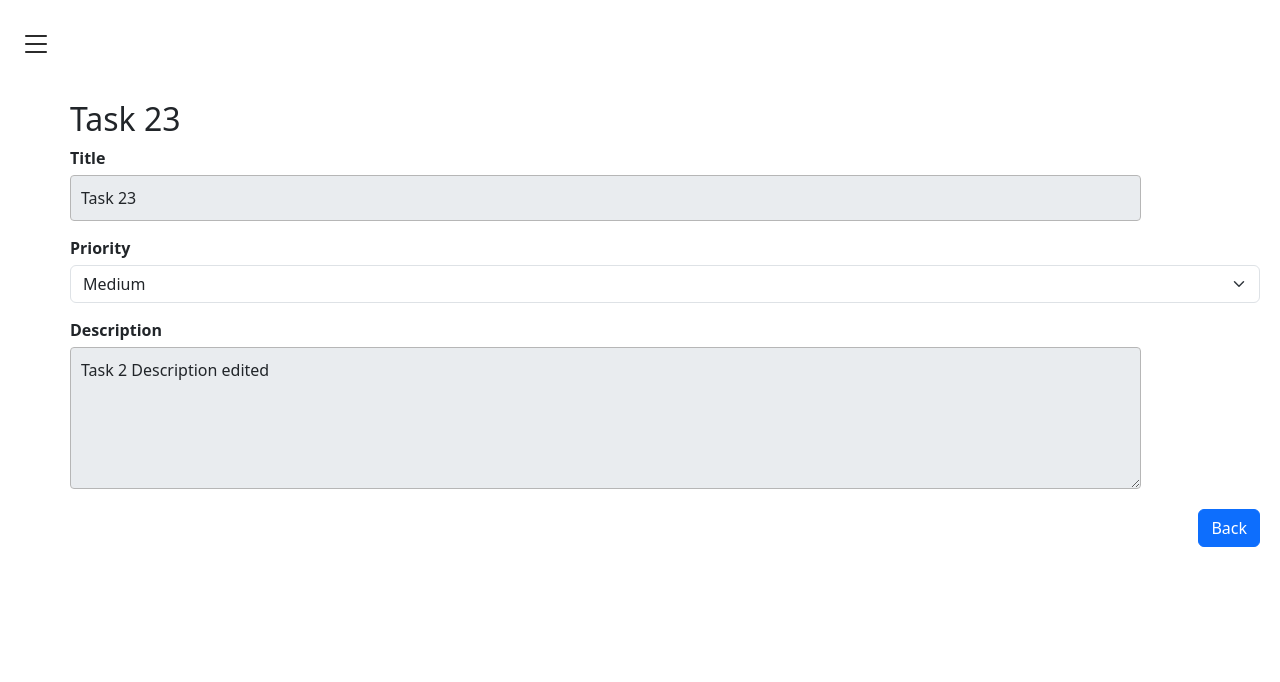
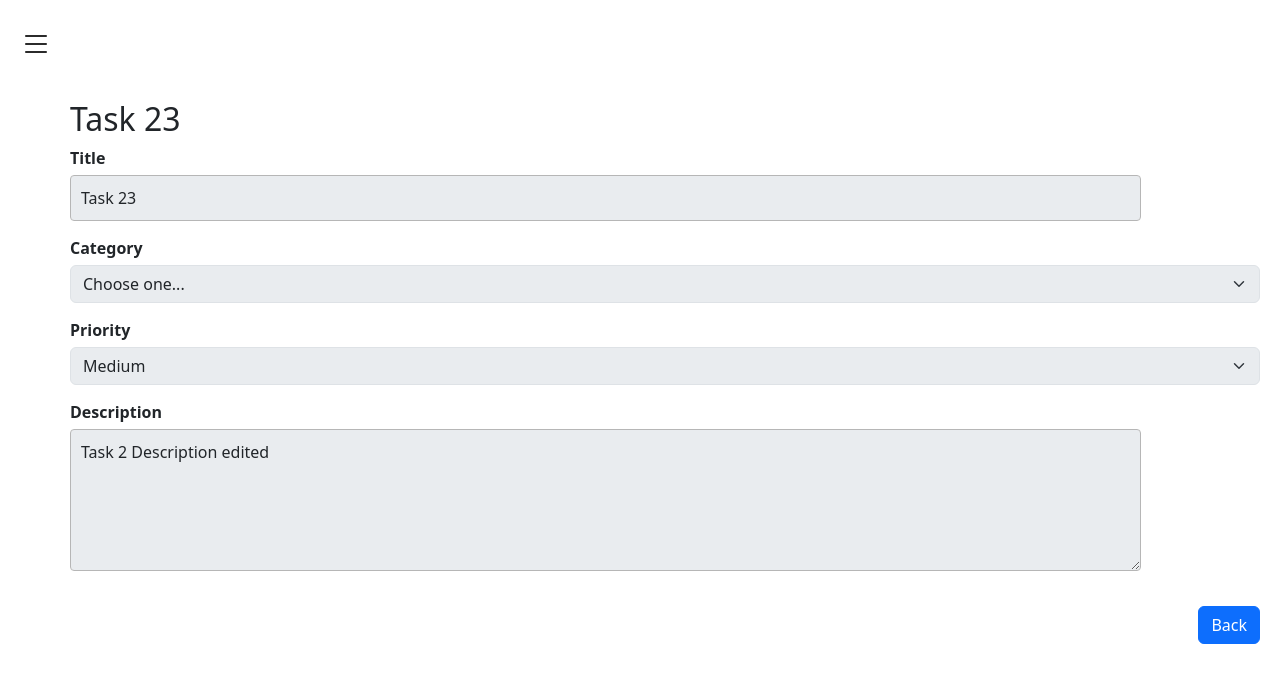
Before and after one commit to PASRoxo/TaskManager, a React (Create React App) app: page /tasks/1 in a window 1280 px wide. Shown: the top 682 px of the page. Built offline with nearby package versions, Linux system fonts and the light colour scheme; data requests are answered from the project's data file.

Commit message:
Simplified form fields and added missing types fields; Changed url checker to useMatch

```diff
--- a/server/db.json
+++ b/server/db.json
@@ -14,6 +14,7 @@
       "display": "Simple Task",
       "fields": [
         "title",
+        "category",
         "description",
         "priority"
       ],
@@ -28,9 +29,10 @@
       "display": "Project",
       "fields": [
         "title",
+        "category",
         "description",
-        "start_date",
-        "end_date"
+        "startDate",
+        "endDate"
       ],
       "required": [
         "title",
@@ -42,14 +44,17 @@
       "display": "Meeting",
       "fields": [
         "title",
+        "category",
         "description",
-        "date_time",
+        "date",
+        "time",
         "duration"
       ],
       "required": [
         "title",
         "description",
-        "date_time"
+        "date",
+        "time"
       ]
     },
     {
@@ -57,6 +62,7 @@
       "display": "Follow Up Task",
       "fields": [
         "title",
+        "category",
         "description",
         "meeting"
       ],
--- a/src/Components/Categories/CategoryForm.tsx
+++ b/src/Components/Categories/CategoryForm.tsx
@@ -1,4 +1,4 @@
-import { useLocation, useParams, useNavigate } from "react-router-dom";
+import { useParams, useNavigate, useMatch } from "react-router-dom";
 import { useDispatch, useSelector } from "react-redux";
 import { RootState } from "../../store";
 import { useEffect, useState } from "react";
@@ -6,17 +6,20 @@ import { addCategory, Category, editCategory } from "../../Features/categoriesSl
 import { SketchPicker } from 'react-color'
 import { createData, updateData } from "../apiRequests";
 import { v4 as uuidv4 } from 'uuid';
+import { TextAreaField, TextInputField } from "../FormFields";
 
 function CategoriesForm() {
     const { id } = useParams();
-    const location = useLocation();
     const dispatch = useDispatch();
     const navigate = useNavigate();
+
     const categories: Category[] = useSelector((state: RootState) => state.categoriesSlice.categories);
 
     const category = id ? categories.find(category => category.id === id) : null;
 
-    const isDisabled = !(location.pathname === '/newCategory' || location.pathname.startsWith('/editCategory'));
+    const isNewCategoryView = useMatch('/newCategory')
+    const isEditCategoryView = useMatch('/editCategory/:id')
+    const isDisabled = !(isNewCategoryView || isEditCategoryView);
 
     const [name, setName] = useState('');
     const [colorCode, setColorCode] = useState('#f0f0f0');
@@ -45,9 +48,9 @@ function CategoriesForm() {
 
         if (formInputs.name.trim() === "" || formInputs.colorCode.trim() === "" || formInputs.description.trim() === "") {
             alert("All fields must be filled")
-        } else if (location.pathname === '/newCategory' || location.pathname.startsWith('/editCategory')) {
+        } else if (isNewCategoryView || isEditCategoryView) {
             try {
-                if (location.pathname === '/newCategory') {
+                if (isNewCategoryView) {
                     const newCategory = {
                         id: uuidv4(),
                         name: name,
@@ -85,22 +88,18 @@ function CategoriesForm() {
     return (
         <div className='TaskForm'>
             <h2>
-                {location.pathname === '/newCategory' ? 'New Category' : id ? category?.name : 'Invalid Route'}
+                {isNewCategoryView ? 'New Category' : id ? category?.name : 'Invalid Route'}
             </h2>
 
             <form onSubmit={handleSubmit}>
-
-                <div className='form-group'>
-                    <label className="form-label">Name</label>
-                    <input
+                <TextInputField
+                    label="Name"
                     name="nameInput"
                     value={name}
-                        onChange={e => setName(e.target.value)}
-                        className="form-control"
-                        type="text"
-                        disabled={isDisabled}
+                    onChange={input => setName(input)}
+                    isDisabled={isDisabled}
+                    isRequired={true}
                 />
-                </div>
 
                 <div className='form-group'>
                     <label className="form-label">Color Code</label>
@@ -110,22 +109,19 @@ function CategoriesForm() {
                     />
                 </div>
 
-                <div className='form-group'>
-                    <label className="form-label">Description</label>
-                    <textarea
+                <TextAreaField
+                    label="Description"
                     name="descriptionInput"
                     value={description}
-                        onChange={e => setDescription(e.target.value)}
+                    onChange={input => setDescription(input)}
                     rows={5}
-                        className="form-control"
-                        disabled={isDisabled}
+                    isDisabled={isDisabled}
+                    isRequired={true}
                 />
-                </div>
-
 
                 <div className="submit-bttn ">
                     <button type="submit" className="btn btn-primary">
-                        {location.pathname === '/newCategory' ? 'Create' : location.pathname.startsWith('/editCategory') ? 'Update' : 'Back'}
+                        {isNewCategoryView ? 'Create' : isEditCategoryView ? 'Update' : 'Back'}
                     </button>
                 </div>
 
--- /dev/null
+++ b/src/Components/FormFields.tsx
@@ -0,0 +1,92 @@
+interface BaseFieldProps {
+    label: string;
+    name: string;
+    value: string;
+    onChange: (value: string) => void;
+    isDisabled: boolean;
+    isRequired: boolean;
+}
+
+interface TextInputFieldProps extends BaseFieldProps { }
+
+interface TextAreaFieldProps extends BaseFieldProps {
+    rows: number;
+}
+
+interface SelectFieldProps extends BaseFieldProps {
+    options: { value: string; label: string }[];
+}
+
+interface DateInputFieldProps extends BaseFieldProps {
+    minDate?: string;
+}
+
+export const TextInputField = ({ label, name, value, onChange, isDisabled, isRequired }: TextInputFieldProps) => (
+    <div className="form-group">
+        <label className="form-label">{label}</label>
+        <input
+            name={name}
+            value={value}
+            onChange={e => onChange(e.target.value)}
+            className="form-control"
+            type="text"
+            disabled={isDisabled}
+            required={isRequired}
+        />
+    </div>
+);
+
+export const TextAreaField = ({ label, name, value, onChange, rows, isDisabled, isRequired }: TextAreaFieldProps) => (
+    <div className='form-group'>
+        <label className="form-label">{label}</label>
+        <textarea
+            name={name}
+            value={value}
+            onChange={e => onChange(e.target.value)}
+            rows={rows}
+            className="form-control"
+            disabled={isDisabled}
+            required={isRequired}
+        />
+    </div>
+);
+
+
+export const SelectField = ({ label, name, value, onChange, options, isDisabled, isRequired }: SelectFieldProps) => (
+    <div className="form-group">
+        <label className="form-label">{label}</label>
+        <select
+            name={name}
+            value={value}
+            onChange={(e) => onChange(e.target.value)}
+            className="form-select"
+            disabled={isDisabled}
+            required={isRequired}
+        >
+            <option value="" disabled>
+                Choose one...
+            </option>
+            {options.map((option) => (
+                <option key={option.value} value={option.value}>
+                    {option.label}
+                </option>
+            ))}
+        </select>
+    </div>
+);
+
+export const DateInputField = ({ label, name, value, onChange, isDisabled, isRequired, minDate }: DateInputFieldProps) => (
+    <div className='form-group'>
+        <label className="form-label">{label}</label>
+        <input
+            name={name}
+            value={value}
+            onChange={(event) => onChange(event.target.value)}
+            className="form-control"
+            type="date"
+            disabled={isDisabled}
+            required={isRequired}
+            min={minDate}
+        />
+    </div>
+);
--- a/src/Components/Tasks/TaskForm.tsx
+++ b/src/Components/Tasks/TaskForm.tsx
@@ -1,23 +1,28 @@
-import { useLocation, useParams, useNavigate } from "react-router-dom";
+import { useParams, useNavigate, useMatch } from "react-router-dom";
 import { addTask, editTask, Task, TaskType } from "../../Features/tasksSlice";
 import { useDispatch, useSelector } from "react-redux";
 import { RootState } from "../../store";
 import { useEffect, useState } from "react";
-import TaskTypeModal from "./TaskTypeModal";
 import { createData, updateData } from "../apiRequests";
 import { v4 as uuidv4 } from 'uuid';
+import { DateInputField, SelectField, TextAreaField, TextInputField } from "../FormFields";
+import { Category } from "../../Features/categoriesSlice";
+import { formatDateYYYYMMDD } from "../../functions";
 
 function TasksForm() {
     const { id } = useParams();
-    const location = useLocation();
     const dispatch = useDispatch();
     const navigate = useNavigate();
+
     const tasks: Task[] = useSelector((state: RootState) => state.tasksSlice.tasks);
     const taskTypes: TaskType[] = useSelector((state: RootState) => state.tasksSlice.taskTypes);
+    const categories: Category[] = useSelector((state: RootState) => state.categoriesSlice.categories);
 
     const task = id ? tasks.find(task => task.id === id) : null;
 
-    const isDisabled = !(location.pathname === '/newTask' || location.pathname.startsWith('/editTask'));
+    const isNewTaskView = useMatch('/newTask')
+    const isEditTaskView = useMatch('/editTask/:id')
+    const isDisabled = !(isNewTaskView || isEditTaskView);
 
     const [taskType, setTaskType] = useState('')
 
@@ -25,6 +30,8 @@ function TasksForm() {
     const [category, setCategory] = useState('');
     const [priority, setPriority] = useState('');
     const [description, setDescription] = useState('');
+    const [startDateInput, setStartDateInput] = useState('');
+    const [endDateInput, setEndDateInput] = useState('');
 
     const selectedType = taskTypes.find(type => type.id === task?.type || type.id === taskType) as TaskType
 
@@ -34,20 +41,26 @@ function TasksForm() {
             setCategory(task.category || '');
             setPriority(task.priority || '');
             setDescription(task.description || '');
+            setStartDateInput(task.startDate || '');
+            setEndDateInput(task.endDate || '');
         } else {
             setTitle('');
             setPriority('');
             setDescription('');
+            setStartDateInput('');
+            setEndDateInput('');
         }
     }, [task]);
 
     const handleSubmit = async (event: React.FormEvent) => {
         event.preventDefault();
 
-        const formInputs: { [key: string]: string } = { //defaulted to the basic fields for now
+        const formInputs: { [key: string]: string } = {
             title: title,
             priority: priority,
             description: description,
+            startDate: startDateInput,
+            endDate: endDateInput
         };
 
         const { required: requiredFields } = selectedType;
@@ -58,9 +71,9 @@ function TasksForm() {
 
         if (missingFields.length > 0) {
             alert("All fields must be filled")
-        } else if (location.pathname === '/newTask' || location.pathname.startsWith('/editTask')) {
+        } else if (isNewTaskView || isEditTaskView) {
             try {
-                if (location.pathname === '/newTask') {
+                if (isNewTaskView) {
                     const newTask = {
                         id: uuidv4(),
                         category: category,
@@ -68,6 +81,8 @@ function TasksForm() {
                         type: selectedType?.id as string,
                         priority: priority,
                         description: description,
+                        startDate: startDateInput,
+                        endDate: endDateInput
                     };
 
                     await createData('tasks', newTask);
@@ -96,91 +111,122 @@ function TasksForm() {
         }
     };
 
+    const isFieldRequired = (field: string) => {
+        return selectedType.required.includes(field)
+    }
+
     return (
         <div className='TaskForm'>
             <h2>
-                {location.pathname === '/newTask' ? 'New Task' : id ? task?.title : 'Invalid Route'}
+                {isNewTaskView ? 'New Task' : id ? task?.title : 'Invalid Route'}
             </h2>
 
-            {(location.pathname === '/newTask') && (
-                <TaskTypeModal
-                    taskType={taskType}
-                    setTaskType={setTaskType}
-                    taskTypes={taskTypes}
+            {isNewTaskView && (
+                <SelectField
+                    label="Task Type"
+                    name="taskTypeSelect"
+                    value={taskType}
+                    onChange={selectedOption => setTaskType(selectedOption)}
+                    options={taskTypes.map((type: any) => ({
+                        value: type.id,
+                        label: type.display,
+                    }))}
+                    isDisabled={false}
+                    isRequired={true}
                 />
             )}
 
             <form onSubmit={handleSubmit}>
-
                 {selectedType?.fields.includes("title") && (
-                    <div className='form-group'>
-                        <label className="form-label">Title</label>
-                        <input
+                    <TextInputField
+                        label="Title"
                         name="titleInput"
                         value={title}
-                            onChange={e => setTitle(e.target.value)}
-                            className="form-control"
-                            type="text"
-                            disabled={isDisabled}
+                        onChange={input => setTitle(input)}
+                        isDisabled={isDisabled}
+                        isRequired={isFieldRequired("title")}
                     />
-                    </div>
                 )}
 
                 {selectedType?.fields.includes("category") && (
-                    <div className='form-group'>
-                        <label className="form-label">Category</label>
-                        <select
+                    <SelectField
+                        label="Category"
                         name="categorySelect"
                         value={category}
-                            onChange={(e => setCategory(e.target.value))}
-                            className="form-select"
-                            required>
-                            <option value="" disabled>choose one...</option>
-
-                        </select>
-                    </div>
+                        onChange={selectedOption => setCategory(selectedOption)}
+                        options={categories.map((cat: any) => ({
+                            value: cat.id,
+                            label: cat.name,
+                        }))}
+                        isDisabled={isDisabled}
+                        isRequired={isFieldRequired("category")}
+                    />
                 )}
 
                 {selectedType?.fields.includes("priority") && (
-                    <div className='form-group'>
-                        <label className="form-label">Priority</label>
-                        <select
+                    <SelectField
+                        label="Priority"
                         name="prioritySelect"
                         value={priority}
-                            onChange={(e => setPriority(e.target.value))}
-                            className="form-select"
-                            required>
-                            <option value="" disabled>choose one...</option>
-                            <option value={"high"}>High</option>
-                            <option value={"medium"}>Medium</option>
-                            <option value={"low"}>Low</option>
-                        </select>
-                    </div>
+                        onChange={selectedOption => setPriority(selectedOption)}
+                        options={[
+                            { value: "high", label: "High" },
+                            { value: "medium", label: "Medium" },
+                            { value: "low", label: "Low" },
+                        ]}
+                        isDisabled={isDisabled}
+                        isRequired={isFieldRequired("priority")}
+                    />
                 )}
 
                 {selectedType?.fields.includes("description") && (
-                    <div className='form-group'>
-                        <label className="form-label">Description</label>
-                        <textarea
+                    <TextAreaField
+                        label="Description"
                         name="descriptionInput"
                         value={description}
-                            onChange={e => setDescription(e.target.value)}
+                        onChange={input => setDescription(input)}
                         rows={5}
-                            className="form-control"
-                            disabled={isDisabled}
+                        isDisabled={isDisabled}
+                        isRequired={isFieldRequired("description")}
                     />
+                )}
+
+                <div style={{ display: 'flex', flexDirection: 'row' }}>
+                    <div style={{ flex: '1' }}>
+                        {selectedType?.fields.includes("startDate") && (
+                            <DateInputField
+                                label="Start Date"
+                                name={"startDateInput"}
+                                value={startDateInput}
+                                onChange={(value) => setStartDateInput(formatDateYYYYMMDD(new Date(value)))}
+                                isDisabled={isDisabled}
+                                isRequired={isFieldRequired("startDate")}
+                            />
+                        )}
                     </div>
+
+                    <div style={{ flex: '1' }}>
+                        {selectedType?.fields.includes("endDate") && (
+                            <DateInputField
+                                label="End Date"
+                                name={"endDateInput"}
+                                value={endDateInput}
+                                onChange={(value) => setEndDateInput(formatDateYYYYMMDD(new Date(value)))}
+                                isDisabled={isDisabled}
+                                isRequired={isFieldRequired("endDate")}
+                                minDate={startDateInput ? formatDateYYYYMMDD(new Date(startDateInput)) : undefined}
+                            />
                         )}
+                    </div>
+                </div>
 
                 <div className="submit-bttn">
                     <button type="submit" className="btn btn-primary">
-                        {location.pathname === '/newTask' ? 'Create' : location.pathname.startsWith('/editTask') ? 'Update' : 'Back'}
+                        {isNewTaskView ? 'Create' : isEditTaskView ? 'Update' : 'Back'}
                     </button>
                 </div>
 
             </form>
-
-
         </div>
     )
 }
--- a/src/Features/tasksSlice.tsx
+++ b/src/Features/tasksSlice.tsx
@@ -18,6 +18,8 @@ export interface Task {
     type: string;
     priority?: string;
     description?: string;
+    startDate?: string;
+    endDate?: string;
 }
 
 export interface TaskType {
--- /dev/null
+++ b/src/functions.tsx
@@ -0,0 +1,8 @@
+export function formatDateYYYYMMDD(date: Date): string {
+    const isoString = date.toISOString();
+    const separDate = isoString.split('T')[0].split('-');
+    const year = separDate[0];
+    const month = separDate[1];
+    const day = separDate[2];
+    return `${year}-${month}-${day}`;
+}
```
Also changed, not shown: src/Components/Tasks/TaskTypeModal.tsx (deleted, +0 -25 lines). Lines whose indentation alone changed are shown as unchanged.
